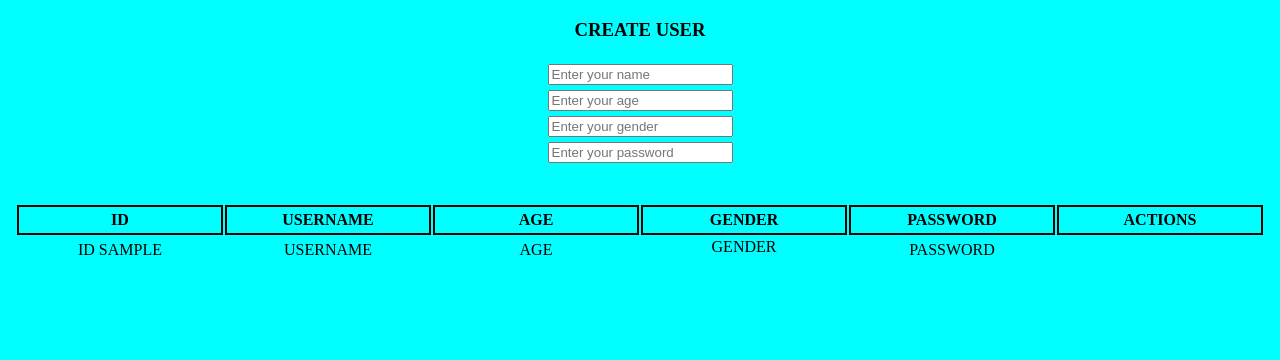
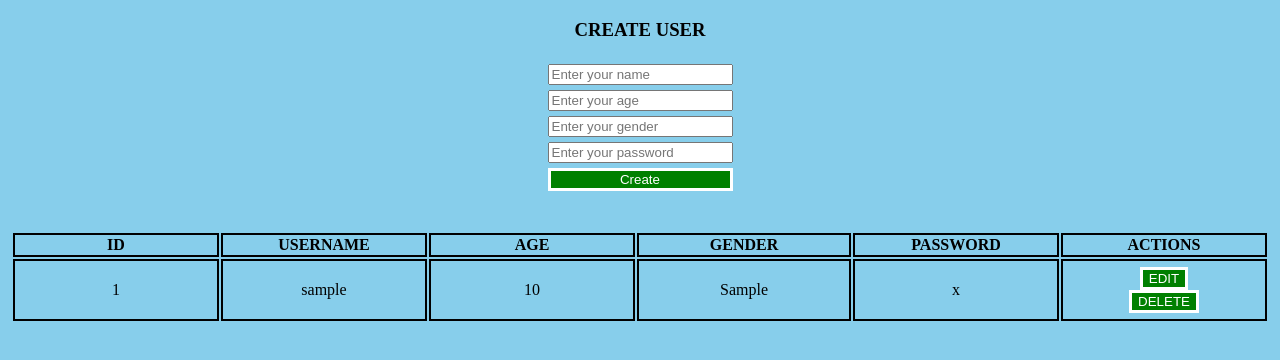
Before and after one commit to DaryllCulas/PHP-Crud, a PHP site: page / in a window 1280 px wide. Shown: the top 360 px of the page. Run offline with PHP 8.4, Linux system fonts and the light colour scheme; tables that the repository leaves empty or names only in its code hold one stand-in row (values such as "Sample post").

Commit message:
v2 commit
Some file has been modified and done

# Need to make update and delete process file

```diff
--- a/database.php
+++ b/database.php
@@ -9,7 +9,7 @@
 
     # Establishing database connection
     $connection = mysqli_connect($host, $user, $password, $database);
-
+    #incase with port -> $connection = mysqli_connect($host, $user, $password, $database, $port);
 
     # checking database connection (make sure the name of $database is correct)
     if(mysqli_connect_error()) {
@@ -18,10 +18,10 @@
 
 
     }
-    else {
-        echo "<script> alert ('successfully connected!'); </script>";
-        echo "<script> alert ('connected...'); </script>";
-    }
+    // else {
+    //     echo "<script> alert ('successfully connected!'); </script>";
+    //     echo "<script> alert ('connected...'); </script>";
+    // }
 
 
 
--- a/index.php
+++ b/index.php
@@ -1,3 +1,9 @@
+<?php
+### READ ######
+# For read.php to be accessible of its process
+    require('./read.php');
+?>
+
 <!DOCTYPE html>
 <html lang="en">
 <head>
@@ -9,15 +15,22 @@
 </head>
 <body>
     <div class ="main">
-        <form class ="create-main" action="" method="get">
+
+        <!-- In this form, the method must be noticed as we can use post superglobal--->
+        <!---This form is called CREATE PROCESS---->
+        <form class ="create-main" action="./create.php" method="post"> <!-- <- Let's see the action being accessed by create.php-->
             <h3> CREATE USER </h3>
                 <input type="text" name="username" placeholder ="Enter your name" required/>
                 <input type="text" name="age" placeholder ="Enter your age" required/>
                 <input type="text" name="gender" placeholder ="Enter your gender" required/>
                 <input type="text" name="password" placeholder ="Enter your password" required/>
+                <input type="submit" name = "create_acct" value="Create">
+
         </form>
 
 <table class = "read-main">
+
+    <!-------Attributes----->
     <tr>
         <th>ID</th>
         <th>USERNAME</th>
@@ -26,16 +39,30 @@
         <th>PASSWORD</th>
         <th>ACTIONS</th>
     </tr>
+
+    <!--- FETCHING VALUES THROUGH LOOPING SINCE WE ARE ALREADY ACCESSED THE read.php --->
+    <!-- Tuples(Rows)--->
+    <?php while($results = mysqli_fetch_array($sqlAccounts)) {    ?>
     <tr>
-        <td>ID SAMPLE</td>
-        <td>USERNAME</td>
-        <td>AGE</td>
-        <td>GENDER</td>
-        <td>PASSWORD</td>
+        <td><?php echo $results['id'] ?> </td>
+        <td><?php echo $results['username'] ?> </td>
+        <td><?php echo $results['age'] ?></td>
+        <td><?php echo $results['gender'] ?></td>
+        <td><?php echo $results['password'] ?></td>
 
+    <!-- This is for actionHandling form --->
+        <td>
+            <form action="#" method="get">
+                <input type="submit" name ="edit" value="EDIT">
+            </form>
 
+             <form action="#" method="get">
+                <input type="submit" name = "delete" value="DELETE">
+            </form>
+        </td>
+    </tr>
+    <?php }  ?>
 
-    </tr>
 
 
 
--- a/read.php
+++ b/read.php
@@ -1,7 +1,8 @@
 <?php
-    require('./database.php');
+    require('./database.php'); # strict include of this file in order to be accessible of its function
+
+    $queryAccounts = "SELECT * FROM accounts"; # Query of Table in Database
+    $sqlAccounts = mysqli_query($connection, $queryAccounts); # Combination of Query of connection and database
 
 
-
-
-?>
+ ?>
--- a/style.css
+++ b/style.css
@@ -1,5 +1,5 @@
 html, body {
-    background-color: aqua;
+    background-color: skyblue;
     margin: 0;
     padding: 0;
   }
@@ -31,6 +31,7 @@ html, body {
   }
   .main .read-main {
     grid-row: 3/4;
+
   }
   .main .read-main tr th {
     width: 200px;
@@ -42,4 +43,31 @@ html, body {
   .main .read-main tr td:nth-child(4) {
     display: grid;
     grid-auto-flow: column;
+    padding-top: 30px;
+    padding: 20px 80px;
+
+
   }
+ /* .form_edit{
+  border: 2px solid;
+  padding: 10px;
+  margin-top: 10px;
+
+ } */
+ input[type="submit"] {
+  border: 3px solid;
+  background-color: green;
+  color: white;
+
+ }
+ td {
+
+  width: 50px;
+  border: 2px solid;
+
+ }
+input:hover {
+  background-color: black;
+  color: white;
+
+}
```
Also changed, not shown: create.php (added, +28 -0 lines).
